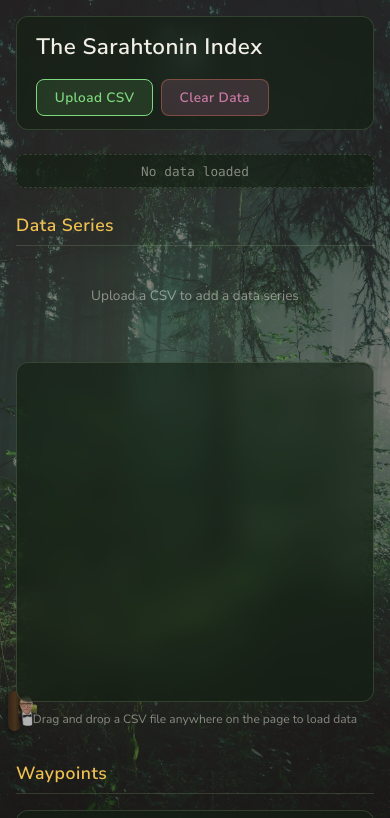
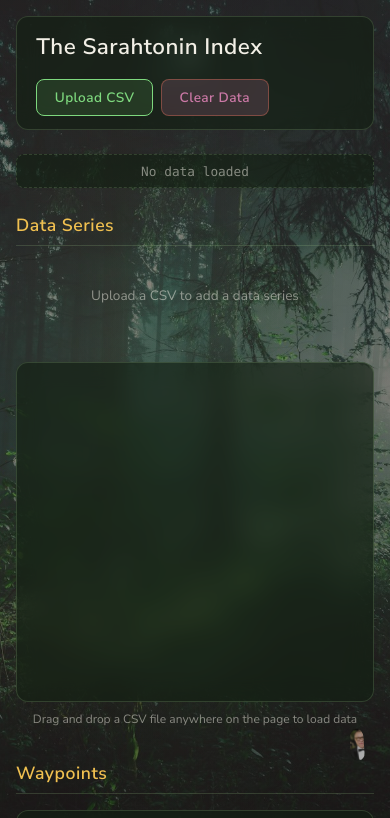
Before and after one commit to sarahjeanneumann/sarahtonin, a website built with Vite: page index.html in a window 390 px wide. Shown: the top 818 px of the page. Built offline with nearby package versions, Linux system fonts and the light colour scheme.

Commit message:
Move Fred to bottom-right behind real background tree

```diff
--- a/src/style.css
+++ b/src/style.css
@@ -83,37 +83,24 @@ body::before {
 
 .forest-fred {
   position: fixed;
-  left: 6.5vw;
-  bottom: 18vh;
+  right: 5.5vw;
+  bottom: 8vh;
   width: 34px;
   height: 46px;
   z-index: 0;
   pointer-events: none;
 }
 
-.forest-fred::before {
-  content: '';
-  position: absolute;
-  left: -10px;
-  top: -4px;
-  width: 17px;
-  height: 56px;
-  border-radius: 12px;
-  background:
-    linear-gradient(90deg, rgba(52, 36, 21, 0.95) 0%, rgba(76, 53, 31, 0.95) 55%, rgba(42, 28, 16, 0.92) 100%),
-    repeating-linear-gradient(180deg, rgba(0, 0, 0, 0.08) 0 4px, rgba(255, 255, 255, 0.04) 4px 8px);
-  box-shadow: 0 3px 8px rgba(0, 0, 0, 0.35);
-}
-
 .forest-fred-img {
   width: 100%;
   height: 100%;
   object-fit: cover;
-  object-position: 58% 34%;
+  object-position: 54% 34%;
   border-radius: 10px;
-  opacity: 0.78;
+  opacity: 0.75;
   filter: saturate(0.88) contrast(0.94) brightness(0.9) drop-shadow(0 2px 6px rgba(0, 0, 0, 0.45));
-  clip-path: inset(0 11% 0 12% round 45% 45% 35% 35%);
+  clip-path: inset(0 42% 0 0 round 45% 45% 35% 35%);
+  transform: rotate(-4deg);
 }
 
 #drop-zone {
@@ -939,15 +926,8 @@ body::before {
   .forest-fred {
     width: 24px;
     height: 32px;
-    left: 4vw;
-    bottom: 14vh;
-  }
-
-  .forest-fred::before {
-    left: -8px;
-    top: -3px;
-    width: 13px;
-    height: 40px;
+    right: 4vw;
+    bottom: 10vh;
   }
 
   #app {
```
